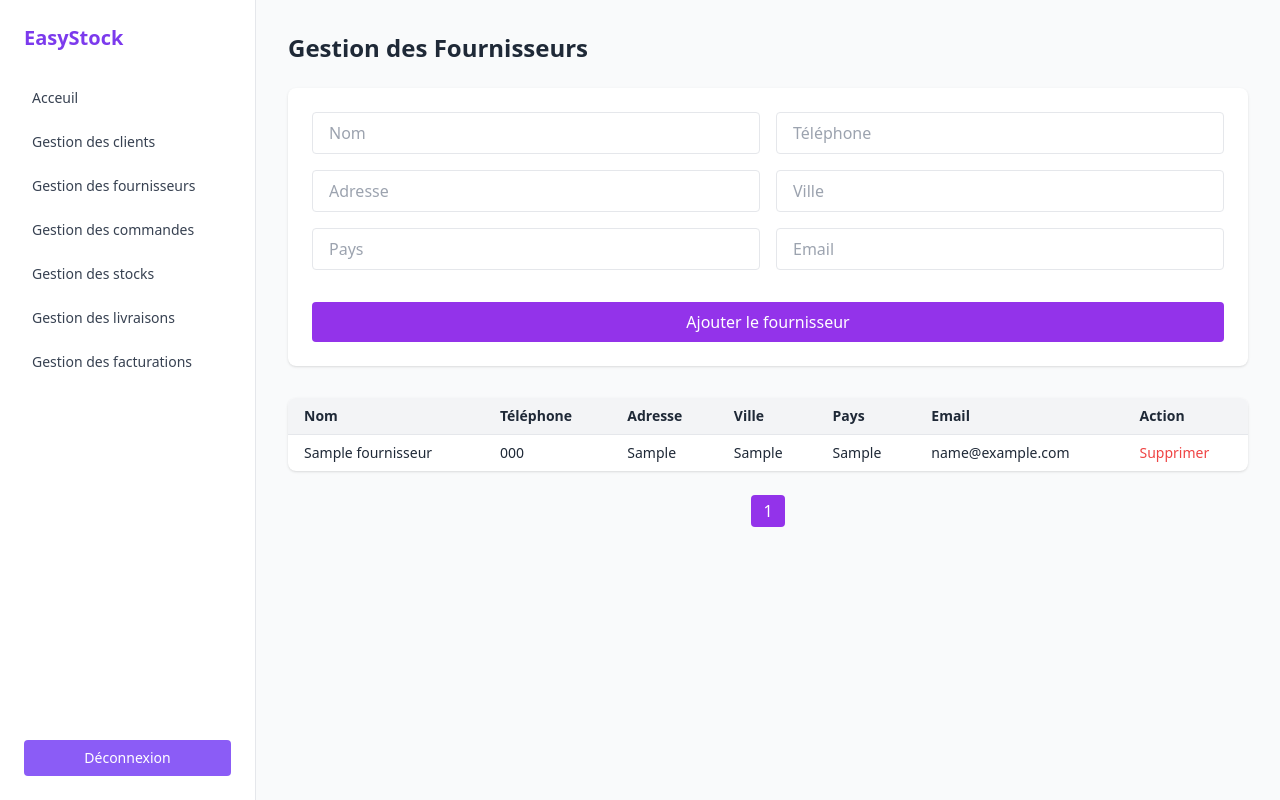
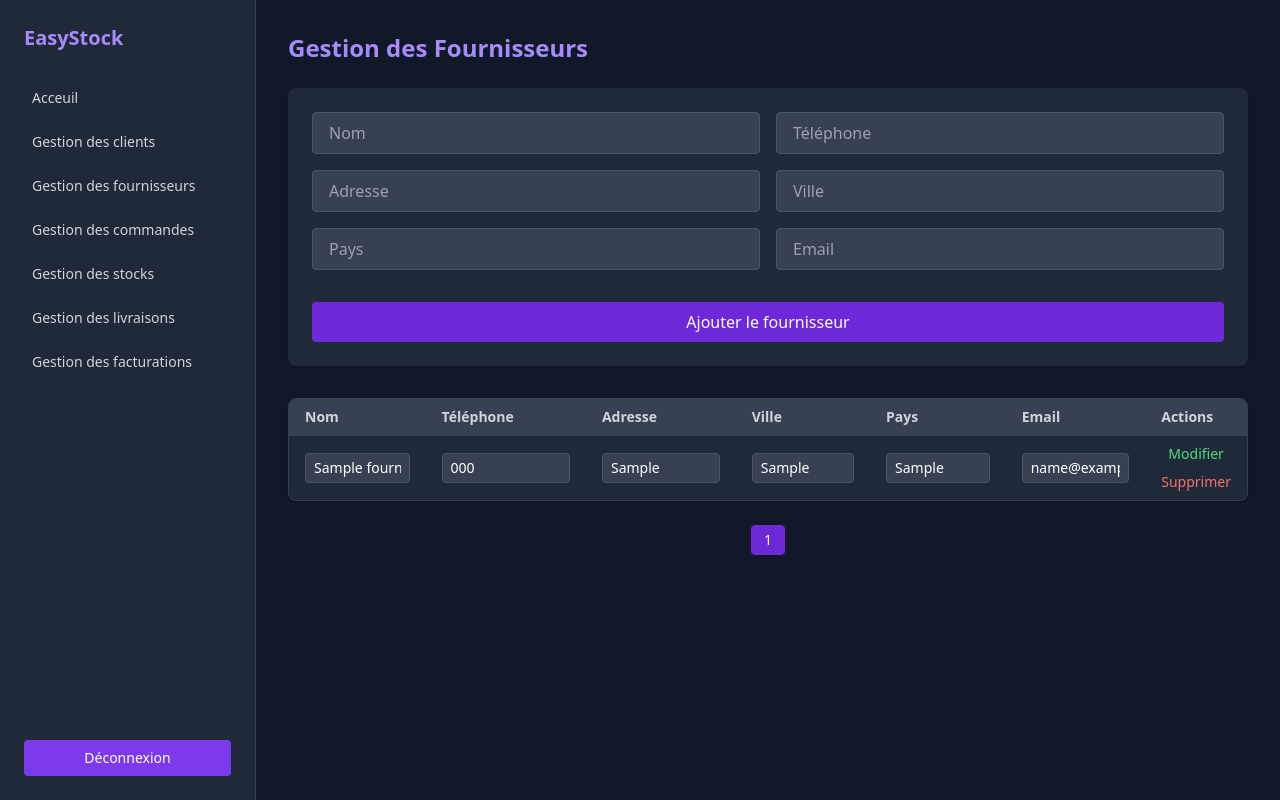
Before and after one commit to EIC95/EasyStock, a PHP site: page /fournisseurs.php in a window 1280 px wide. Run offline with PHP 8.4, Linux system fonts and the light colour scheme; the visitor is signed in with stand-in values (Sample User, id 1); tables that the repository leaves empty or names only in its code hold one stand-in row (values such as "Sample post"); some libraries are stand-ins or nearby versions.

Commit message:
Enhance UI consistency across admin and user interfaces by updating color schemes, improving accessibility, and refining form elements. Implement supplier editing functionality with validation and error handling.

```diff
--- a/admin/fournisseurs.php
+++ b/admin/fournisseurs.php
@@ -32,15 +32,15 @@
     <title>Fournisseurs</title>
     <script src="https://cdn.tailwindcss.com"></script>
 </head>
-<body class="bg-gray-50 text-gray-800">
+<body class="bg-gray-900 text-gray-100">
     <?php include("sidebar.php") ?>
 
     <main class="ml-64 p-8">
-        <h1 class="text-2xl font-semibold mb-6">Gestion des Fournisseurs</h1>
+        <h1 class="text-2xl font-semibold text-violet-400 mb-6">Gestion des Fournisseurs</h1>
 
         <!-- Formulaire d'ajout -->
         <?php if (isset($_SESSION['fournisseur_errors'])): ?>
-            <div class="bg-red-100 border border-red-400 text-red-700 px-4 py-2 rounded mb-4">
+            <div class="bg-red-200 border border-red-400 text-red-900 px-4 py-2 rounded mb-4">
                 <ul class="list-disc ml-5">
                     <?php foreach ($_SESSION['fournisseur_errors'] as $error): ?>
                         <li><?= htmlspecialchars($error) ?></li>
@@ -50,55 +50,59 @@
             <?php unset($_SESSION['fournisseur_errors']); ?>
         <?php endif; ?>
 
-        <form method="POST" action="add_fournisseur.php" class="mb-8 grid grid-cols-1 md:grid-cols-2 gap-4 bg-white p-6 rounded-lg shadow">
-            <input type="text" name="nom" placeholder="Nom" required class="border rounded px-4 py-2">
-            <input type="text" name="tel" placeholder="Téléphone" required class="border rounded px-4 py-2">
-            <input type="text" name="adresse" placeholder="Adresse" required class="border rounded px-4 py-2">
-            <input type="text" name="ville" placeholder="Ville" required class="border rounded px-4 py-2">
-            <input type="text" name="pays" placeholder="Pays" required class="border rounded px-4 py-2">
-            <input type="email" name="email" placeholder="Email" required class="border rounded px-4 py-2">
-            <button type="submit" class="col-span-1 md:col-span-2 mt-4 bg-purple-600 text-white rounded px-4 py-2 hover:bg-purple-700">Ajouter le fournisseur</button>
+        <form method="POST" action="add_fournisseur.php" class="mb-8 grid grid-cols-1 md:grid-cols-2 gap-4 bg-gray-800 p-6 rounded-lg shadow">
+            <input type="text" name="nom" placeholder="Nom" required class="bg-gray-700 border border-gray-600 text-white rounded px-4 py-2">
+            <input type="text" name="tel" placeholder="Téléphone" required class="bg-gray-700 border border-gray-600 text-white rounded px-4 py-2">
+            <input type="text" name="adresse" placeholder="Adresse" required class="bg-gray-700 border border-gray-600 text-white rounded px-4 py-2">
+            <input type="text" name="ville" placeholder="Ville" required class="bg-gray-700 border border-gray-600 text-white rounded px-4 py-2">
+            <input type="text" name="pays" placeholder="Pays" required class="bg-gray-700 border border-gray-600 text-white rounded px-4 py-2">
+            <input type="email" name="email" placeholder="Email" required class="bg-gray-700 border border-gray-600 text-white rounded px-4 py-2">
+            <button type="submit" class="col-span-1 md:col-span-2 mt-4 bg-violet-700 text-white rounded px-4 py-2 hover:bg-violet-800">Ajouter le fournisseur</button>
         </form>
 
         <!-- Liste des fournisseurs -->
-        <div class="overflow-x-auto bg-white rounded-lg shadow">
+        <div class="overflow-x-auto bg-gray-800 rounded-lg shadow border border-gray-700">
             <table class="min-w-full text-sm">
-                <thead>
-                    <tr class="bg-gray-100 text-left">
+                <thead class="bg-gray-700 text-left text-gray-300">
+                    <tr>
                         <th class="px-4 py-2">Nom</th>
                         <th class="px-4 py-2">Téléphone</th>
                         <th class="px-4 py-2">Adresse</th>
                         <th class="px-4 py-2">Ville</th>
                         <th class="px-4 py-2">Pays</th>
                         <th class="px-4 py-2">Email</th>
-                        <th class="px-4 py-2">Action</th>
+                        <th class="px-4 py-2">Actions</th>
                     </tr>
                 </thead>
                 <tbody>
                     <?php foreach ($fournisseurs as $fournisseur): ?>
-                        <tr class="border-t">
-                            <td class="px-4 py-2"><?php echo htmlspecialchars($fournisseur['nom']); ?></td>
-                            <td class="px-4 py-2"><?php echo htmlspecialchars($fournisseur['tel']); ?></td>
-                            <td class="px-4 py-2"><?php echo htmlspecialchars($fournisseur['adresse']); ?></td>
-                            <td class="px-4 py-2"><?php echo htmlspecialchars($fournisseur['ville']); ?></td>
-                            <td class="px-4 py-2"><?php echo htmlspecialchars($fournisseur['pays']); ?></td>
-                            <td class="px-4 py-2"><?php echo htmlspecialchars($fournisseur['email']); ?></td>
-                            <td class="px-4 py-2">
-                                <form method="POST" action="delete_fournisseur.php?page=<?php echo $page; ?>">
-                                    <input type="hidden" name="id" value="<?php echo $fournisseur['id']; ?>">
-                                    <button type="submit" class="text-red-500 hover:underline">Supprimer</button>
+                        <tr class="border-t border-gray-700 hover:bg-gray-700">
+                            <form method="POST" action="edit_fournisseur.php?page=<?= $page ?>">
+                                <input type="hidden" name="id" value="<?= $fournisseur['id'] ?>">
+                                <td class="px-4 py-2"><input type="text" name="nom" value="<?= htmlspecialchars($fournisseur['nom']) ?>" class="bg-gray-700 border border-gray-600 text-white rounded px-2 py-1 w-full"></td>
+                                <td class="px-4 py-2"><input type="text" name="tel" value="<?= htmlspecialchars($fournisseur['tel']) ?>" class="bg-gray-700 border border-gray-600 text-white rounded px-2 py-1 w-full"></td>
+                                <td class="px-4 py-2"><input type="text" name="adresse" value="<?= htmlspecialchars($fournisseur['adresse']) ?>" class="bg-gray-700 border border-gray-600 text-white rounded px-2 py-1 w-full"></td>
+                                <td class="px-4 py-2"><input type="text" name="ville" value="<?= htmlspecialchars($fournisseur['ville']) ?>" class="bg-gray-700 border border-gray-600 text-white rounded px-2 py-1 w-full"></td>
+                                <td class="px-4 py-2"><input type="text" name="pays" value="<?= htmlspecialchars($fournisseur['pays']) ?>" class="bg-gray-700 border border-gray-600 text-white rounded px-2 py-1 w-full"></td>
+                                <td class="px-4 py-2"><input type="email" name="email" value="<?= htmlspecialchars($fournisseur['email']) ?>" class="bg-gray-700 border border-gray-600 text-white rounded px-2 py-1 w-full"></td>
+                                <td class="px-4 py-2 flex flex-col gap-2">
+                                    <button type="submit" class="text-sm text-green-400 hover:underline">Modifier</button>
                                 </form>
-                            </td>
+                                <form method="POST" action="delete_fournisseur.php?page=<?= $page ?>">
+                                    <input type="hidden" name="id" value="<?= $fournisseur['id'] ?>">
+                                    <button type="submit" class="text-sm text-red-400 hover:underline">Supprimer</button>
+                                </form>
+                                </td>
                         </tr>
                     <?php endforeach; ?>
                 </tbody>
             </table>
         </div>
 
-        <div class="mt-6 flex justify-center space-x-2">
+        <div class="mt-6 flex justify-center gap-2">
             <?php for ($i = 1; $i <= $pages; $i++): ?>
-                <a href="?page=<?php echo $i; ?>" class="px-3 py-1 rounded <?php echo $i === $page ? 'bg-purple-600 text-white' : 'bg-gray-200'; ?>">
-                    <?php echo $i; ?>
+                <a href="?page=<?= $i ?>" class="px-3 py-1 rounded text-sm border <?= $i == $page ? 'bg-violet-700 text-white border-violet-700' : 'bg-gray-800 text-violet-400 border-gray-600 hover:bg-gray-700' ?>">
+                    <?= $i ?>
                 </a>
             <?php endfor; ?>
         </div>
--- a/admin/sidebar.php
+++ b/admin/sidebar.php
@@ -7,22 +7,22 @@
     }
 ?>
 
-<aside class="h-screen w-64 bg-white border-r border-gray-200 fixed top-0 left-0 flex flex-col justify-between">
+<aside class="h-screen w-64 bg-gray-800 border-r border-gray-700 fixed top-0 left-0 flex flex-col justify-between">
     <div class="p-6">
-        <h2 class="text-xl font-semibold text-violet-600 mb-8">EasyStock</h2>
-        <nav class="space-y-4 text-sm text-gray-700">
-            <a href="home.php" class="block px-2 py-1 rounded hover:bg-violet-100 hover:text-violet-600 transition">Acceuil</a>
-            <a href="clients.php" class="block px-2 py-1 rounded hover:bg-violet-100 hover:text-violet-600 transition">Gestion des clients</a>
-            <a href="fournisseurs.php" class="block px-2 py-1 rounded hover:bg-violet-100 hover:text-violet-600 transition">Gestion des fournisseurs</a>
-            <a href="/commandes" class="block px-2 py-1 rounded hover:bg-violet-100 hover:text-violet-600 transition">Gestion des commandes</a>
-            <a href="/stocks" class="block px-2 py-1 rounded hover:bg-violet-100 hover:text-violet-600 transition">Gestion des stocks</a>
-            <a href="/livraisons" class="block px-2 py-1 rounded hover:bg-violet-100 hover:text-violet-600 transition">Gestion des livraisons</a>
-            <a href="/factures" class="block px-2 py-1 rounded hover:bg-violet-100 hover:text-violet-600 transition">Gestion des facturations</a>
+        <h2 class="text-xl font-semibold text-violet-400 mb-8">EasyStock</h2>
+        <nav class="space-y-4 text-sm text-gray-300">
+            <a href="home.php" class="block px-2 py-1 rounded hover:bg-violet-500 hover:text-white transition">Acceuil</a>
+            <a href="clients.php" class="block px-2 py-1 rounded hover:bg-violet-500 hover:text-white transition">Gestion des clients</a>
+            <a href="fournisseurs.php" class="block px-2 py-1 rounded hover:bg-violet-500 hover:text-white transition">Gestion des fournisseurs</a>
+            <a href="/commandes" class="block px-2 py-1 rounded hover:bg-violet-500 hover:text-white transition">Gestion des commandes</a>
+            <a href="/stocks" class="block px-2 py-1 rounded hover:bg-violet-500 hover:text-white transition">Gestion des stocks</a>
+            <a href="/livraisons" class="block px-2 py-1 rounded hover:bg-violet-500 hover:text-white transition">Gestion des livraisons</a>
+            <a href="/factures" class="block px-2 py-1 rounded hover:bg-violet-500 hover:text-white transition">Gestion des facturations</a>
         </nav>
     </div>
     <div class="p-6">
         <form action="sidebar.php" method="POST">
-            <button type="submit" name="logout" class="w-full px-4 py-2 text-sm text-white bg-violet-500 rounded hover:bg-violet-600 transition">
+            <button type="submit" name="logout" class="w-full px-4 py-2 text-sm text-white bg-violet-600 rounded hover:bg-violet-700 transition">
                 Déconnexion
             </button>
         </form>
```
Also changed, not shown: admin/clients.php (+9 -10 lines), admin/edit_fournisseur.php (added, +43 -0 lines), admin/home.php (+5 -3 lines), admin/index.php (+9 -9 lines), user/login.php (+11 -11 lines), user/register.php (+19 -20 lines), user/dashboard.php (deleted).
